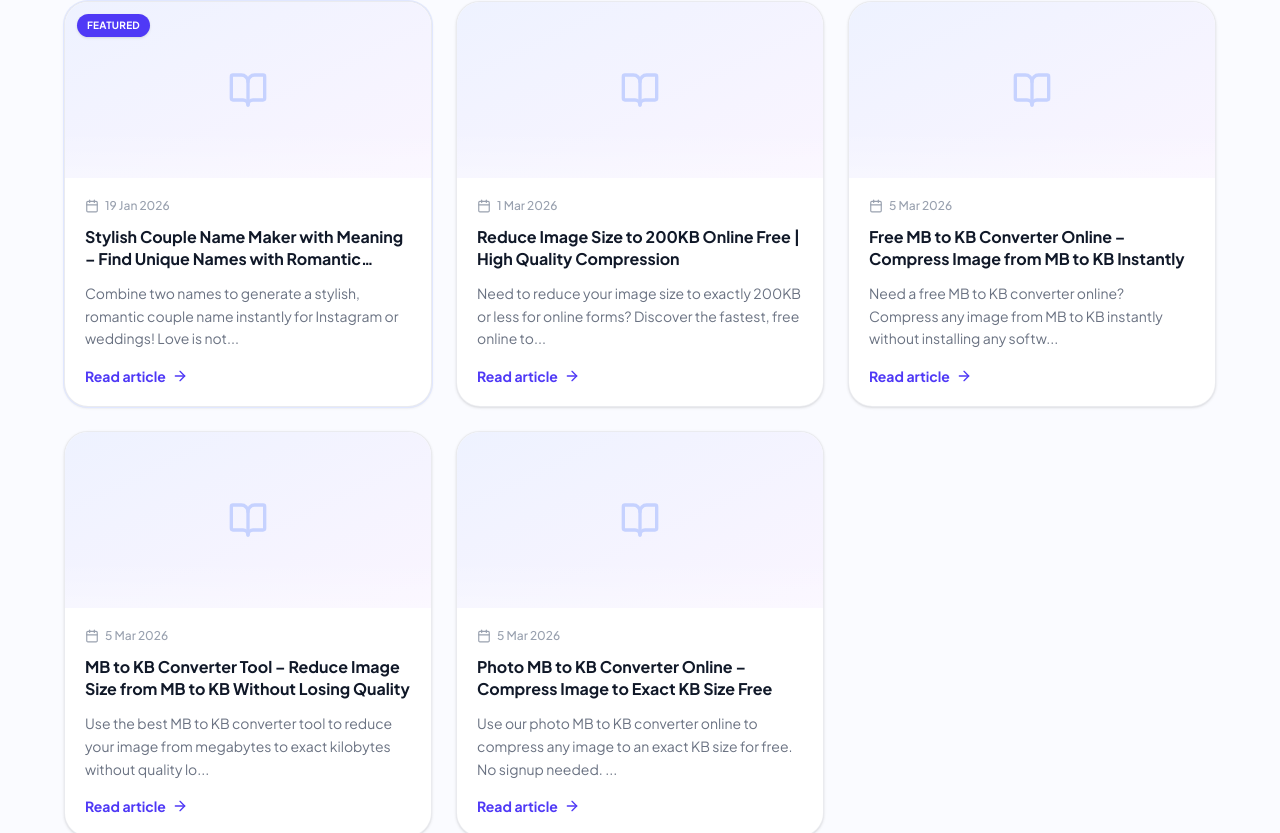
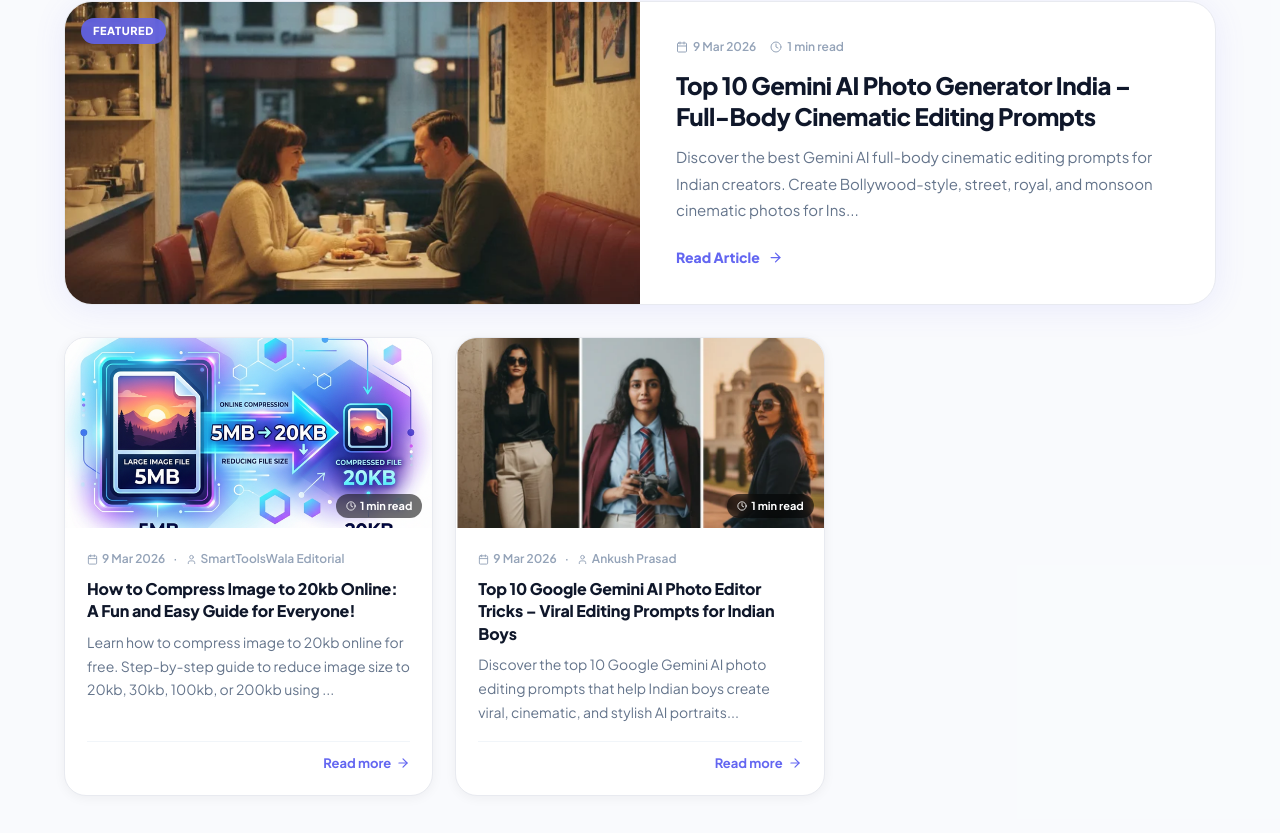
Before and after one commit to amarjeetram/our-life-, a Next.js app: page / in a window 1280 px wide. Shown: the part 4516-5349 px from the top of the page. Built offline with nearby package versions, Linux system fonts and the light colour scheme.

Commit message:
fix(homepage): render latest 3 dynamic mdx posts instead of hardcoded data and fix stylish-couple image path

```diff
--- a/src/components/BlogSection.tsx
+++ b/src/components/BlogSection.tsx
@@ -1,59 +1,22 @@
 // Server Component — NO "use client"
 import Link from 'next/link';
-import { ArrowRight, BookOpen, Calendar } from 'lucide-react';
-
-function formatDate(dateStr: string) {
-    return new Date(dateStr).toLocaleDateString('en-IN', { day: 'numeric', month: 'short', year: 'numeric' });
-}
+import { ArrowRight, BookOpen } from 'lucide-react';
+import { getAllPosts } from '@/lib/mdx';
+import { BlogCards, FeaturedCard } from '@/components/BlogCards';
 
 export default function BlogSection() {
-    const posts = [
-        {
-            id: 'stylish-couple-name-maker-with-meaning-find-unique-names-with-romantic-significance',
-            slug: 'stylish-couple-name-maker-with-meaning-find-unique-names-with-romantic-significance',
-            title: { rendered: 'Stylish Couple Name Maker with Meaning – Find Unique Names with Romantic Significance' },
-            excerpt: { rendered: 'Combine two names to generate a stylish, romantic couple name instantly for Instagram or weddings! Love is not just an emotion; it is an identity that two people build together.' },
-            date: '2026-01-19T00:00:00Z',
-            _embedded: {}
-        },
-        {
-            id: 'reduce-image-size-to-200kb',
-            slug: 'reduce-image-size-to-200kb',
-            title: { rendered: 'Reduce Image Size to 200KB Online Free | High Quality Compression' },
-            excerpt: { rendered: 'Need to reduce your image size to exactly 200KB or less for online forms? Discover the fastest, free online tool to compress JPG, PNG, and WEBP files without losing quality.' },
-            date: '2026-03-01T12:00:00Z',
-            _embedded: {}
-        },
-        {
-            id: 'free-mb-to-kb-converter-online',
-            slug: 'free-mb-to-kb-converter-online',
-            title: { rendered: 'Free MB to KB Converter Online – Compress Image from MB to KB Instantly' },
-            excerpt: { rendered: 'Need a free MB to KB converter online? Compress any image from MB to KB instantly without installing any software. Perfect for government forms, bank applications, and more.' },
-            date: '2026-03-05T08:00:00Z',
-            _embedded: {}
-        },
-        {
-            id: 'mb-to-kb-converter-tool',
-            slug: 'mb-to-kb-converter-tool',
-            title: { rendered: 'MB to KB Converter Tool – Reduce Image Size from MB to KB Without Losing Quality' },
-            excerpt: { rendered: 'Use the best MB to KB converter tool to reduce your image from megabytes to exact kilobytes without quality loss. Perfect for UPSC, SSC, and banking photo uploads.' },
-            date: '2026-03-05T08:10:00Z',
-            _embedded: {}
-        },
-        {
-            id: 'photo-mb-to-kb-converter-online',
-            slug: 'photo-mb-to-kb-converter-online',
-            title: { rendered: 'Photo MB to KB Converter Online – Compress Image to Exact KB Size Free' },
-            excerpt: { rendered: 'Use our photo MB to KB converter online to compress any image to an exact KB size for free. No signup needed. Works for UPSC, SSC, bank, and college forms instantly.' },
-            date: '2026-03-05T08:20:00Z',
-            _embedded: {}
-        }
-    ];
+    // Fetch live posts and slice to latest 3
+    const posts = getAllPosts().slice(0, 3);
 
+    // Fallback if no posts
     if (posts.length === 0) return null;
 
+    // Pick a featured post (latest) and the rest
+    const featured = posts[0];
+    const rest = posts.slice(1);
+
     return (
-        <section className="py-20 px-4">
+        <section className="py-20 px-4 bg-gray-50/50">
             <div className="max-w-6xl mx-auto">
 
                 {/* Section Header */}
@@ -78,59 +41,21 @@ export default function BlogSection() {
                     </Link>
                 </div>
 
-                {/* Cards Grid */}
-                <div className="grid grid-cols-1 sm:grid-cols-3 gap-6">
-                    {posts.map((post, idx) => {
-                        const excerpt = post.excerpt.rendered.replace(/<[^>]+>/g, '').slice(0, 110) + '...';
-                        const isFeatured = idx === 0;
+                {/* Responsive Grid with Featured Card */}
+                <div className="flex flex-col gap-6">
+                    {/* The main featured card, matching the /blog page aesthetic */}
+                    <div className="w-full">
+                        <FeaturedCard post={featured} />
+                    </div>
 
-                        return (
-                            <Link
-                                key={post.id}
-                                href={`/blog/${post.slug}`}
-                                className={`group flex flex-col bg-white rounded-3xl border border-gray-200/80 overflow-hidden shadow-sm hover:shadow-xl hover:shadow-indigo-500/8 hover:-translate-y-1 transition-all duration-300 ${isFeatured ? 'sm:col-span-1 ring-1 ring-indigo-100' : ''}`}
-                            >
-                                {/* Image */}
-                                <div className="relative h-44 bg-gradient-to-br from-indigo-50 to-purple-50 overflow-hidden flex-shrink-0">
-                                    <div className="w-full h-full flex items-center justify-center">
-                                        <BookOpen className="w-10 h-10 text-indigo-200" />
-                                    </div>
-                                    <div className="absolute bottom-0 left-0 right-0 h-12 bg-gradient-to-t from-white/30 to-transparent" />
-                                    {isFeatured && (
-                                        <span className="absolute top-3 left-3 px-2.5 py-1 bg-indigo-600 text-white text-[10px] font-bold rounded-full uppercase tracking-wide shadow">
-                                            Featured
-                                        </span>
-                                    )}
-                                </div>
+                    {/* Rest of the recent posts */}
+                    {rest.length > 0 && (
+                        <div className="mt-2">
+                            <BlogCards posts={rest} />
+                        </div>
+                    )}
+                </div>
 
-                                {/* Content */}
-                                <div className="p-5 flex-1 flex flex-col gap-3">
-                                    {/* Date */}
-                                    <div className="flex items-center gap-1.5 text-gray-400 text-xs font-medium">
-                                        <Calendar className="w-3.5 h-3.5" />
-                                        {formatDate(post.date)}
-                                    </div>
-
-                                    {/* Title */}
-                                    <h3
-                                        className="text-base font-bold text-gray-900 group-hover:text-indigo-600 transition-colors leading-snug line-clamp-2"
-                                        dangerouslySetInnerHTML={{ __html: post.title.rendered }}
-                                    />
-
-                                    {/* Excerpt */}
-                                    <p className="text-sm text-gray-500 flex-1 line-clamp-3 leading-relaxed">
-                                        {excerpt}
-                                    </p>
-
-                                    {/* Read More */}
-                                    <div className="mt-1 inline-flex items-center gap-1.5 text-indigo-600 text-sm font-bold group-hover:gap-2.5 transition-all">
-                                        Read article <ArrowRight className="w-4 h-4 group-hover:translate-x-1 transition-transform" />
-                                    </div>
-                                </div>
-                            </Link>
-                        );
-                    })}
-                </div>
             </div>
         </section>
     );
```
